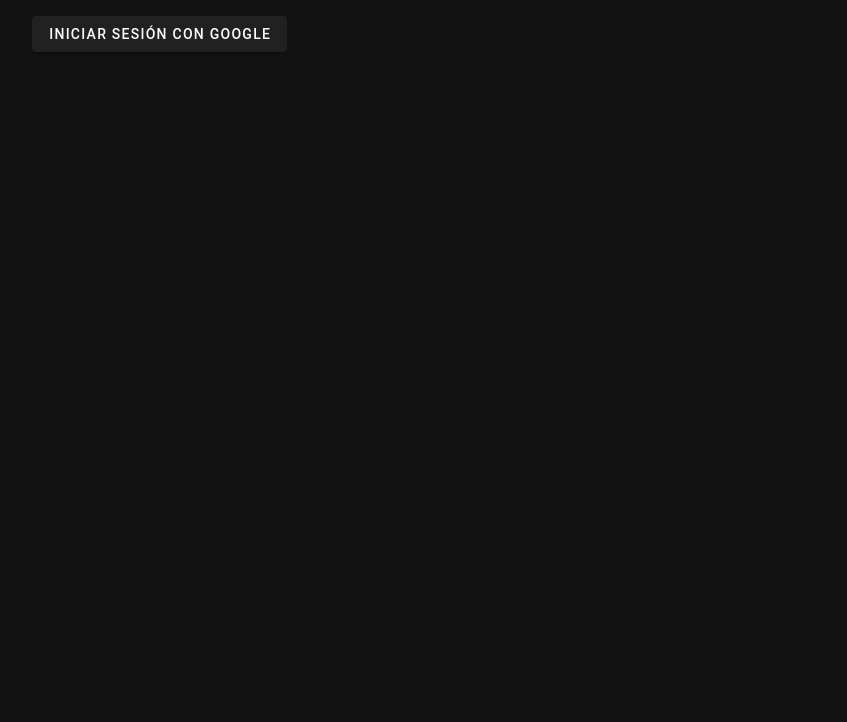
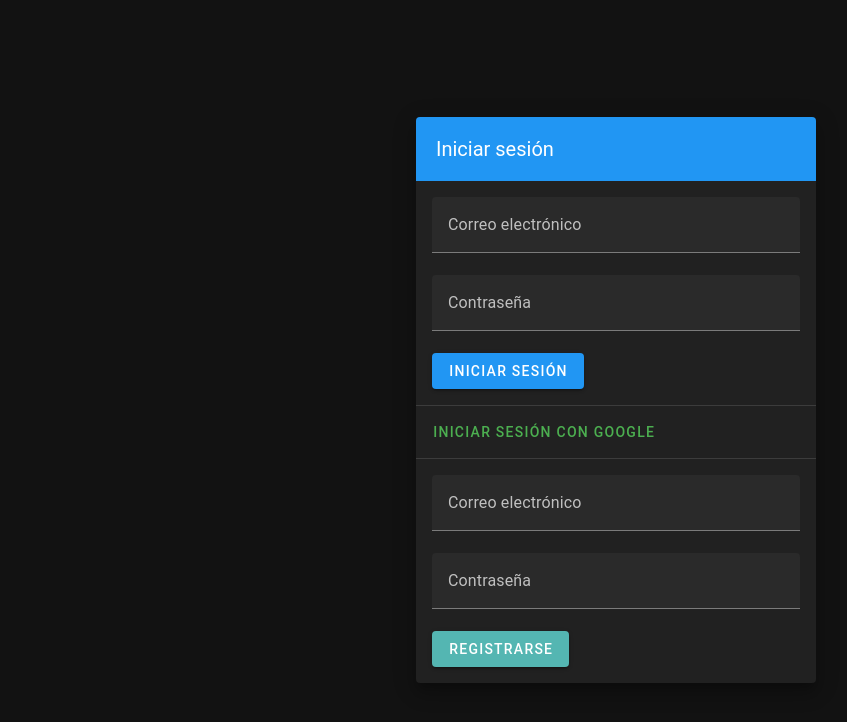
Before and after one commit to jfernandezgutierrez/Lista_compra, a Vue app: page / in a window 1280 px wide. Shown: the top 722 px of the page, without its empty margins (24-871 px from the left). Built offline with nearby package versions, Linux system fonts and the light colour scheme; no server answers.

Commit message:
version_uno

```diff
--- a/src/Home.vue
+++ b/src/Home.vue
@@ -1,7 +1,7 @@
 <template>
   <v-app>
     <v-app-bar app>
-      <v-toolbar-title>Lista de compra</v-toolbar-title>
+      <v-toolbar-title>Lista de compra Bienvenido, {{ userInfo.displayName }}</v-toolbar-title>
       <v-spacer></v-spacer>
 
       <!-- Menu Desplegable -->
@@ -195,6 +195,7 @@
 </template>
 
 <script>
+import { useUser } from '@/composables/useUser';
 import { db } from './firebase'; // Asegúrate de que la ruta es correcta
 import { collection, getDocs, addDoc, updateDoc, doc, deleteDoc } from 'firebase/firestore';
 import { query, where, writeBatch } from 'firebase/firestore';
@@ -205,7 +206,14 @@ export default {
     ProductForm
   },
   name: 'Home',
+  props: {
+    userInfo: {
+      type: Object,
+      required: true
+    }
+  },
   data: () => ({
+    user:null,
     showCompraModal: false,
     editUnitsDialog: false,
     editProduct: {},
--- a/src/Inicio.vue
+++ b/src/Inicio.vue
@@ -1,38 +1,83 @@
 <template>
-    <v-container>
-      <v-btn @click="signInWithGoogle">Iniciar sesión con Google</v-btn>
+  <v-container class="fill-height" fluid>
+    <v-row align="center" justify="center">
+      <v-col cols="12" sm="8" md="4">
+        <v-card class="elevation-12" outlined>
+          <v-toolbar color="primary" dark>
+            <v-toolbar-title>Iniciar sesión</v-toolbar-title>
+          </v-toolbar>
+          <v-card-text>
+            <v-text-field label="Correo electrónico" v-model="login.email" outlined dense></v-text-field>
+            <v-text-field label="Contraseña" v-model="login.password" type="password" outlined dense></v-text-field>
+            <v-btn color="primary" @click="loginWithEmail">Iniciar sesión</v-btn>
+          </v-card-text>
+          <v-divider></v-divider>
+          <v-card-actions>
+            <v-btn color="green" @click="signInWithGoogle">Iniciar sesión con Google</v-btn>
+          </v-card-actions>
+          <v-divider></v-divider>
+          <v-card-text>
+            <v-text-field label="Correo electrónico" v-model="register.email" outlined dense></v-text-field>
+            <v-text-field label="Contraseña" v-model="register.password" type="password" outlined dense></v-text-field>
+            <v-btn color="secondary" @click="registerWithEmail">Registrarse</v-btn>
+          </v-card-text>
+        </v-card>
+      </v-col>
+    </v-row>
   </v-container>
 </template>
 
 <script>
-  import { auth, provider } from './firebase';
-  import { signInWithPopup } from 'firebase/auth';
-  import { useRoute, useRouter } from 'vue-router';
+import { auth } from '@/firebase';
+import { signInWithPopup, GoogleAuthProvider, createUserWithEmailAndPassword, signInWithEmailAndPassword } from 'firebase/auth';
+import { useRouter } from 'vue-router';
+
 export default {
   name: 'Inicio',
-
-    setup() {
-    const router = useRouter();
-
-    const signInWithGoogle = async () => {
-      try {
-        const result = await signInWithPopup(auth, provider);
-        // Esto te da un token de Google Access. Puedes usarlo para acceder a la API de Google.
-        // const credential = result.credential; // posiblemente no necesites esto para la redirección
-        console.log(result);
-
-        // La información del usuario logueado
-        const user = result.user;
-        console.log(user);
-
-        // Redirige al usuario a la vista MenuView después del inicio de sesión exitoso
-        router.push({ name: 'Home' }); // Asegúrate de que 'Menu' corresponda al name de la ruta en tu router
-      } catch (error) {
-        console.error(error);
+  data() {
+    return {
+      login: {
+        email: '',
+        password: ''
+      },
+      register: {
+        email: '',
+        password: ''
       }
     };
-
-    return { signInWithGoogle };
   },
+  methods: {
+    signInWithGoogle() {
+      const provider = new GoogleAuthProvider();
+      signInWithPopup(auth, provider)
+        .then((result) => {
+          this.$router.push({ name: 'Home' });
+        })
+        .catch((error) => {
+          console.error('Error signing in with Google:', error);
+        });
+    },
+    loginWithEmail() {
+      signInWithEmailAndPassword(auth, this.login.email, this.login.password)
+        .then(() => {
+          this.$router.push({ name: 'Home' });
+        })
+        .catch((error) => {
+          console.error('Error logging in:', error);
+        });
+    },
+    registerWithEmail() {
+      createUserWithEmailAndPassword(auth, this.register.email, this.register.password)
+        .then(() => {
+          this.$router.push({ name: 'Home' });
+        })
+        .catch((error) => {
+          console.error('Error registering:', error);
+        });
+    }
+  },
+  created() {
+    // Aquí puedes agregar código para ejecutarse justo después de crear el componente, por ejemplo, verificar el estado del usuario
+  }
 };
 </script>
--- /dev/null
+++ b/src/composables/useUser.js
@@ -0,0 +1,54 @@
+// src/composables/useUser.js
+import { ref, onMounted } from 'vue';
+import { auth } from '@/firebase'; // Asegúrate de que esta ruta sea correcta
+import {
+  signInWithPopup,
+  createUserWithEmailAndPassword,
+  signInWithEmailAndPassword,
+  onAuthStateChanged,
+} from 'firebase/auth';
+
+const user = ref(null);
+
+// Observa los cambios en el estado de autenticación
+onAuthStateChanged(auth, (usr) => {
+  if (usr) {
+    // Usuario ha iniciado sesión o se ha registrado
+    user.value = {
+      id: usr.uid,
+      name: usr.displayName,
+      email: usr.email,
+      // ...puedes agregar más atributos si lo necesitas
+    };
+  } else {
+    // Usuario ha cerrado sesión
+    user.value = null;
+  }
+});
+
+export function useUser() {
+  const signInWithGoogle = async () => {
+    const provider = new auth.GoogleAuthProvider();
+    await signInWithPopup(auth, provider);
+  };
+
+  const registerWithEmail = async (email, password) => {
+    await createUserWithEmailAndPassword(auth, email, password);
+  };
+
+  const signInWithEmail = async (email, password) => {
+    await signInWithEmailAndPassword(auth, email, password);
+  };
+
+  const signOut = async () => {
+    await auth.signOut();
+  };
+
+  return {
+    user,
+    signInWithGoogle,
+    registerWithEmail,
+    signInWithEmail,
+    signOut,
+  };
+}
```
Lines whose indentation alone changed are shown as unchanged.
